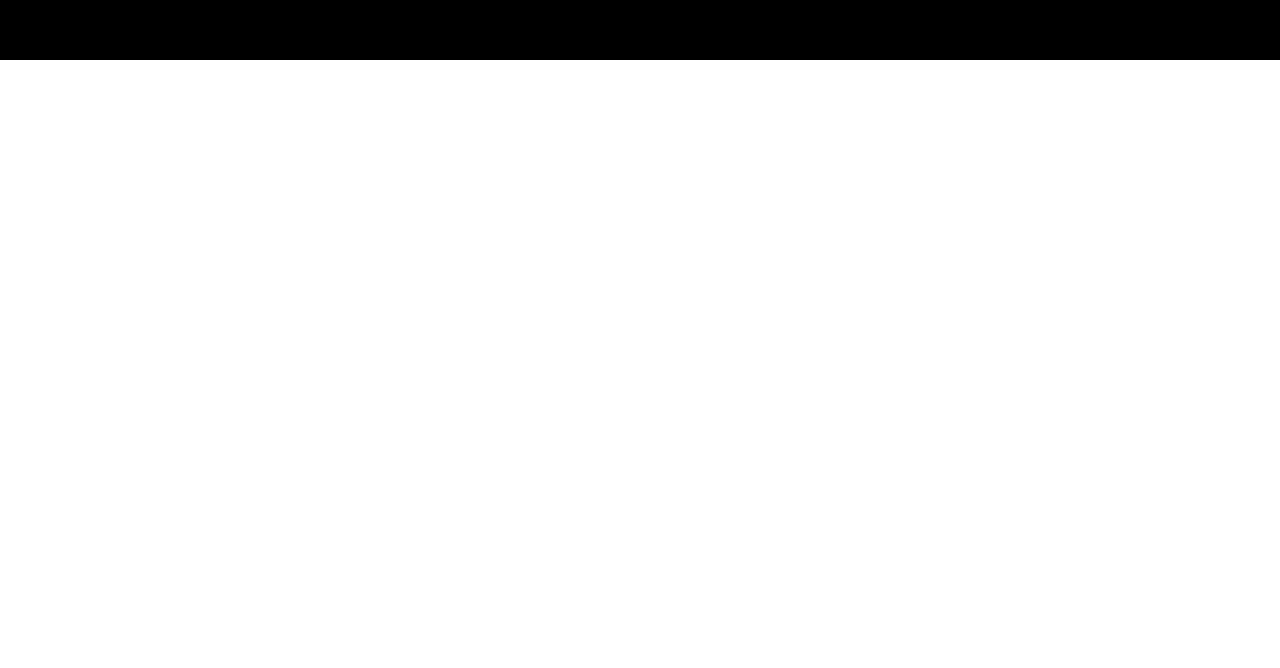
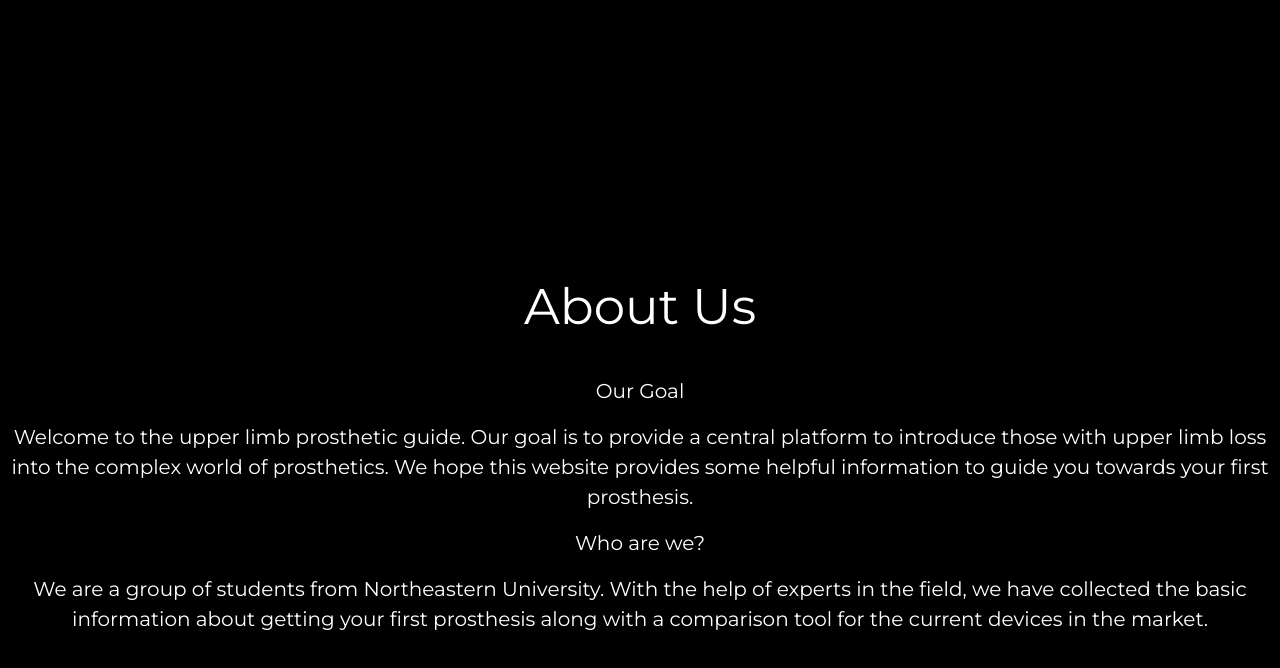
Before and after one commit to parth10800/upper_limb_prosthetic_guide, a React (Create React App) app in the folder prosthetic_site/: page / in a window 1280 px wide. Shown: the part 1594-2262 px from the top of the page. Before the commit the page ends 1654 px from the top, so only its background shows below. Built offline with nearby package versions, Linux system fonts and the light colour scheme.

Commit message:
more layouts

```diff
--- a/prosthetic_site/src/App.css
+++ b/prosthetic_site/src/App.css
@@ -77,3 +77,9 @@
   text-align: center;
   font-family:'Montserrat';
 }
+
+.link {
+  font-size: 25px;
+  text-align: center;
+  font-family:'Montserrat';
+}
--- a/prosthetic_site/src/App.js
+++ b/prosthetic_site/src/App.js
@@ -1,14 +1,14 @@
 import logo from './logo.svg';
 //import Webimage from "./WebImage"
 import './App.css';
-import React, {Component} from 'react';
+import React, { Component } from 'react';
 import NavBar from './navbar';
 
 
 function App() {
   return (
     <div className="App">
-    <NavBar/>
+      <NavBar />
       <div className="App-header">
         <p style={{
           fontSize: "150px;"
@@ -33,6 +33,27 @@ function App() {
             Be aware that the process can be lengthy and it will take several visits before you get to try on a prosthetic socket.
           </p>
         </div>
+        <div className="App-bg2">
+          <p className='subtitles'>
+            About Us
+          </p>
+          <p>
+          </p>
+          <p className="textBody">
+            Our Goal
+          </p>
+          <p className="textBody">
+            Welcome to the upper limb prosthetic guide. Our goal is to provide a central platform to introduce those with upper limb loss into the complex world of prosthetics. We hope this website provides some helpful information to guide you towards your first prosthesis.
+          </p>
+          <p className="textBody">
+            Who are we?
+          </p>
+          <p className="textBody">
+            We are a group of students from Northeastern University. With the help of experts in the field, we have collected the basic information about getting your first prosthesis along with a comparison tool for the current devices in the market.
+          </p>
+
+        </div>
+
       </div>
     </div>
 
```
Also changed, not shown: prosthetic_site/src/component/find_prosthetist/index.js (added, +53 -0 lines), prosthetic_site/public/images/first-visit.png (added). Lines whose indentation alone changed are shown as unchanged.
